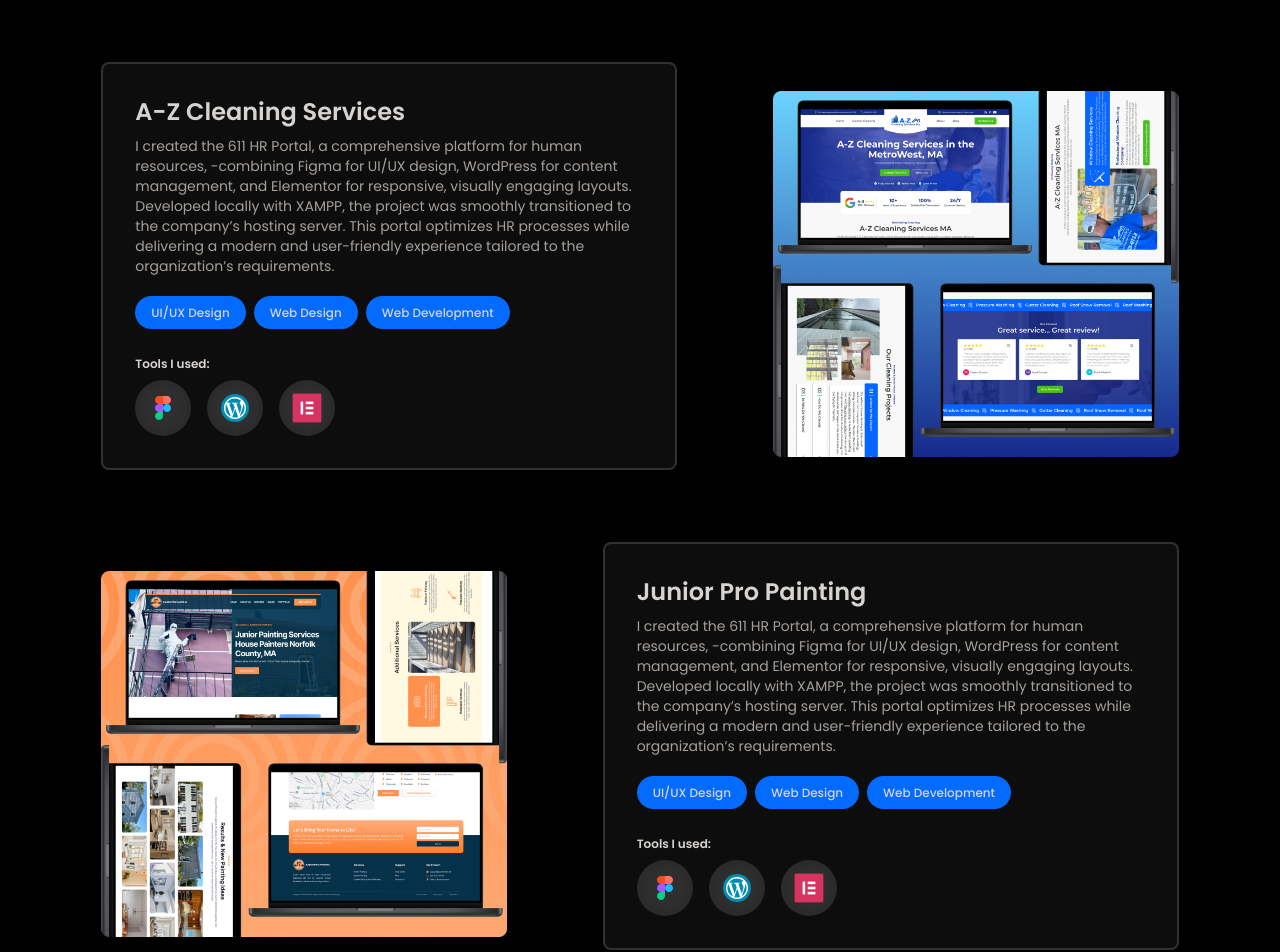
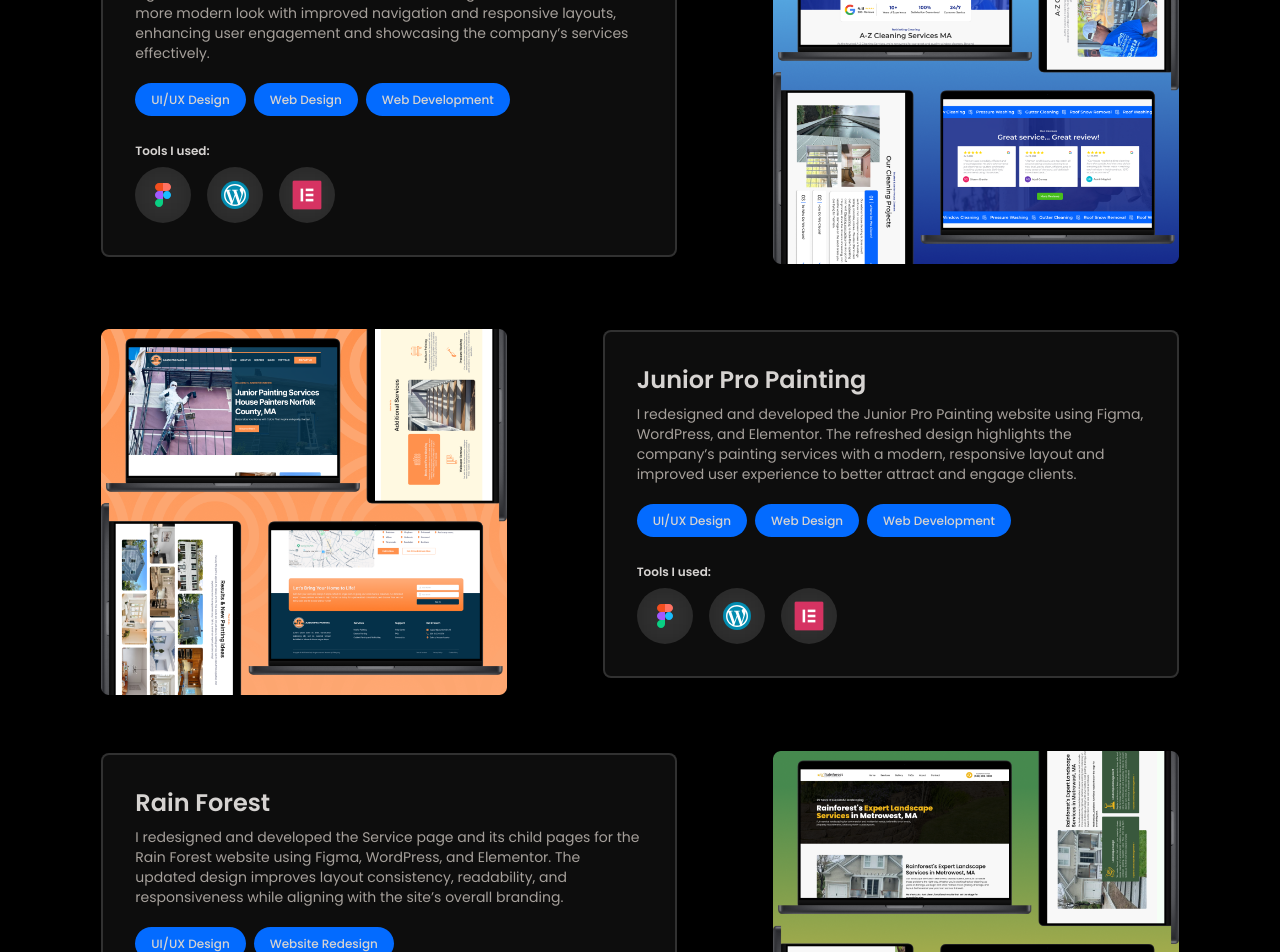
Before and after one commit to duotrods/rod-duot, a React (Vite) app: page / in a window 1280 px wide. Shown: the part 3040-3992 px from the top of the page. Built offline with nearby package versions, Linux system fonts and the light colour scheme.

Commit message:
added new projects & change the layout of section

```diff
--- a/src/constants/index.js
+++ b/src/constants/index.js
@@ -123,7 +123,7 @@
     title: "FB Linking",
     image: fblinking,
     description:
-      "I created the 611 HR Portal, a comprehensive platform for human resources, -combining Figma for UI/UX design, WordPress for content management, and Elementor for responsive, visually engaging layouts. Developed locally with XAMPP, the project was smoothly transitioned to the company’s hosting server. This portal optimizes HR processes while delivering a modern and user-friendly experience tailored to the organization’s requirements.",
+      "I redesigned the FB Linking landing page in Figma to improve clarity, usability, and visual appeal. The updated design also includes a Portuguese version for bilingual accessibility.",
     technologies: [
       { name: "Figma", image: figma },
     ],
@@ -133,7 +133,7 @@
     title: "Remote Pharmacy",
     image: remotepharmacy,
     description:
-      "I created the 611 HR Portal, a comprehensive platform for human resources, -combining Figma for UI/UX design, WordPress for content management, and Elementor for responsive, visually engaging layouts. Developed locally with XAMPP, the project was smoothly transitioned to the company’s hosting server. This portal optimizes HR processes while delivering a modern and user-friendly experience tailored to the organization’s requirements.",
+      "I redesigned the Remote Pharmacy website in Figma, focusing on a clean, user-friendly interface that simplifies online prescription access and consultation booking. The updated design enhances usability, visual consistency, and overall user experience across devices.",
     technologies: [
       { name: "Figma", image: figma },
     ],
@@ -143,7 +143,7 @@
     title: "Virtual Reel",
     image: virtualreel,
      description:
-      "I created the 611 HR Portal, a comprehensive platform for human resources, -combining Figma for UI/UX design, WordPress for content management, and Elementor for responsive, visually engaging layouts. Developed locally with XAMPP, the project was smoothly transitioned to the company’s hosting server. This portal optimizes HR processes while delivering a modern and user-friendly experience tailored to the organization’s requirements.",
+      "I designed the Virtual Reel landing page in Figma, creating a bold and immersive interface that showcases its VR video creation features. The design focuses on clarity, engagement, and a smooth user journey across devices.",
     technologies: [
       { name: "Figma", image: figma },
     ],
@@ -153,7 +153,7 @@
     title: "A-Z Cleaning Services",
     image: Az,
      description:
-      "I created the 611 HR Portal, a comprehensive platform for human resources, -combining Figma for UI/UX design, WordPress for content management, and Elementor for responsive, visually engaging layouts. Developed locally with XAMPP, the project was smoothly transitioned to the company’s hosting server. This portal optimizes HR processes while delivering a modern and user-friendly experience tailored to the organization’s requirements.",
+      "I redesigned and developed the A-Z Cleaning Services website using Figma, WordPress, and Elementor. The new design delivers a cleaner, more modern look with improved navigation and responsive layouts, enhancing user engagement and showcasing the company’s services effectively.",
     technologies: [
       { name: "Figma", image: figma },
       { name: "WordPress", image: wordpress },
@@ -166,7 +166,7 @@
     title: "Junior Pro Painting",
     image: juniorprodesign,
      description:
-      "I created the 611 HR Portal, a comprehensive platform for human resources, -combining Figma for UI/UX design, WordPress for content management, and Elementor for responsive, visually engaging layouts. Developed locally with XAMPP, the project was smoothly transitioned to the company’s hosting server. This portal optimizes HR processes while delivering a modern and user-friendly experience tailored to the organization’s requirements.",
+      "I redesigned and developed the Junior Pro Painting website using Figma, WordPress, and Elementor. The refreshed design highlights the company’s painting services with a modern, responsive layout and improved user experience to better attract and engage clients.",
     technologies: [
       { name: "Figma", image: figma },
       { name: "WordPress", image: wordpress },
@@ -179,7 +179,7 @@
     title: "Rain Forest",
     image: rainforest,
      description:
-      "I created the 611 HR Portal, a comprehensive platform for human resources, -combining Figma for UI/UX design, WordPress for content management, and Elementor for responsive, visually engaging layouts. Developed locally with XAMPP, the project was smoothly transitioned to the company’s hosting server. This portal optimizes HR processes while delivering a modern and user-friendly experience tailored to the organization’s requirements.",
+      "I redesigned and developed the Service page and its child pages for the Rain Forest website using Figma, WordPress, and Elementor. The updated design improves layout consistency, readability, and responsiveness while aligning with the site’s overall branding.",
     technologies: [
       { name: "Figma", image: figma },
        { name: "WordPress", image: wordpress },
@@ -192,7 +192,7 @@
     title: "Oliveiras Framing Service Website",
     image: oliveiraswebsite,
      description:
-      "I created the 611 HR Portal, a comprehensive platform for human resources, -combining Figma for UI/UX design, WordPress for content management, and Elementor for responsive, visually engaging layouts. Developed locally with XAMPP, the project was smoothly transitioned to the company’s hosting server. This portal optimizes HR processes while delivering a modern and user-friendly experience tailored to the organization’s requirements.",
+      "I designed the Oliveiras Framing Service website in Figma, focusing on a clean, modern layout that highlights the company’s craftsmanship and services. The design emphasizes visual balance, easy navigation, and a professional brand presentation.",
     technologies: [
       { name: "Figma", image: figma },
     ],
@@ -202,7 +202,7 @@
     title: "EC-Council University",
     image: ECCU,
      description:
-      "I created the 611 HR Portal, a comprehensive platform for human resources, -combining Figma for UI/UX design, WordPress for content management, and Elementor for responsive, visually engaging layouts. Developed locally with XAMPP, the project was smoothly transitioned to the company’s hosting server. This portal optimizes HR processes while delivering a modern and user-friendly experience tailored to the organization’s requirements.",
+     "I designed the EC-Council University landing page in Figma, focusing on a professional and modern layout that highlights key academic programs while ensuring clear navigation and strong visual hierarchy.",
     technologies: [
       { name: "Figma", image: figma },
     ],
@@ -305,7 +305,7 @@
     title: "Oliveiras Services FB Posters",
     image: oliverassm,
      description:
-      "I created a series of congratulatory posters for DOST XI, celebrating the accomplishments of their newly appointed Science Research Specialists. The layouts featured a balanced combination of vibrant visuals, clear typography, and cohesive elements that drew attention to the honorees' achievements.",
+      "I created a series of Facebook posters for Oliveiras Services using Figma, focusing on clean layouts, consistent branding, and engaging visuals to enhance the company’s social media presence.",
     technologies: [{ image: figma }],
   },
     {
@@ -313,7 +313,7 @@
     title: "Oliveiras Services Social Media Cover",
     image: oliveirascover,
      description:
-      "I created a series of congratulatory posters for DOST XI, celebrating the accomplishments of their newly appointed Science Research Specialists. The layouts featured a balanced combination of vibrant visuals, clear typography, and cohesive elements that drew attention to the honorees' achievements.",
+      "I designed a social media cover for Oliveiras Services using Figma, creating a visually balanced layout that reflects the brand’s identity and enhances its online presence across platforms.",
     technologies: [{ image: figma }],
   },
    {
@@ -321,7 +321,7 @@
     title: "Rainforest Google Business Poster",
     image: rainforestsm,
      description:
-      "I created a series of congratulatory posters for DOST XI, celebrating the accomplishments of their newly appointed Science Research Specialists. The layouts featured a balanced combination of vibrant visuals, clear typography, and cohesive elements that drew attention to the honorees' achievements.",
+      "I designed a Google Business poster for Rainforest using Figma, focusing on clear branding, strong visuals, and an engaging layout to promote the company’s services effectively online.",
     technologies: [{ image: figma }],
   },
   {
@@ -329,7 +329,7 @@
     title: "Rr improvement Google Business Poster",
     image: rrimprovementsm,
      description:
-      "I created a series of congratulatory posters for DOST XI, celebrating the accomplishments of their newly appointed Science Research Specialists. The layouts featured a balanced combination of vibrant visuals, clear typography, and cohesive elements that drew attention to the honorees' achievements.",
+      "I designed a Google Business poster for RR Improvement using Figma, featuring clean visuals and cohesive branding to effectively showcase the company’s services and attract potential clients online",
     technologies: [{ image: figma }],
   },
   {
@@ -337,7 +337,7 @@
     title: "Scherrer Painting Google Business Poster",
     image: scherrersm,
      description:
-      "I created a series of congratulatory posters for DOST XI, celebrating the accomplishments of their newly appointed Science Research Specialists. The layouts featured a balanced combination of vibrant visuals, clear typography, and cohesive elements that drew attention to the honorees' achievements.",
+      "I designed a Google Business poster for Scherrer Painting using Figma, focusing on clean design, cohesive branding, and engaging visuals to highlight the company’s painting services and boost online visibility.",
     technologies: [{ image: figma }],
   },
   {
```
Lines whose indentation alone changed are shown as unchanged.
